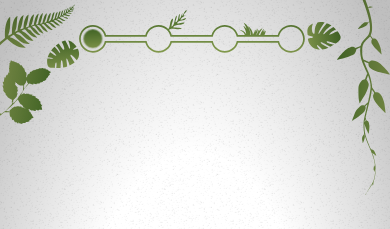
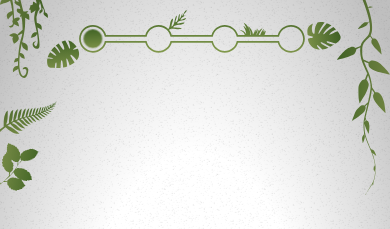
Before and after one commit to StefanTodoran/test, a website: page index.html in a window 390 px wide. Shown: the top 229 px of the page. Drawn offline with Linux system fonts and the light colour scheme; a web font is replaced by a local one.

Commit message:
added multiple plant decorations, added git ignore

```diff
--- a/css/index.sass
+++ b/css/index.sass
@@ -168,6 +168,15 @@ img
 
 .side-decoration.bottom
   bottom: 0
+
+#vine-1
+  left: 20vw
+
+#vine-2
+  right: 15vw
+
+#vine-1, #vine-2
+  max-height: 15vmin
 /* END PLANT DECORATIONS */
 /* ===================== */
 
@@ -317,7 +326,15 @@ $icon-size: min(10vw, 200px)
   .section-break
     height: 15vh
 
-@media screen and (max-width: 768px)
+  #plant-1
+    top: 25vmin
+    max-width: 15vmin
+
+  #vine-1
+    left: 0
+    max-height: 20vmin
+
+@media s2reen and (max-width: 768px)
   .parallax-anchor
     max-width: 45vw
     margin-left: -5vw
--- a/index.html
+++ b/index.html
@@ -238,10 +238,12 @@
   </div>
 
   <!-- 🌱 DECORATIONS -->
-  <img src="assets/svg/misc-plants.svg" class="side-decoration top left" />
+  <img src="assets/svg/misc-plants.svg" class="side-decoration top left" id="plant-1"/>
   <img src="assets/svg/cattail.svg" class="side-decoration bottom left" />
   <img src="assets/svg/shrubs.svg" class="side-decoration bottom right" />
   <img src="assets/svg/hanging-vine.svg" class="side-decoration top right" />
+  <img src="assets/svg/hanging-vine-2.svg" class="side-decoration top" id="vine-1"/>
+  <img src="assets/svg/rope-vine.svg" class="side-decoration top long-version" id="vine-2"/>
   <div class="vignette"></div>
 
   <script src="index.js" type="text/javascript"></script>
```
Also changed, not shown: assets/jungle_logo.png (deleted), assets/svg/hanging-vine-2.svg (added), assets/svg/rope-vine.svg (added), css/index.css, 3 other files.
